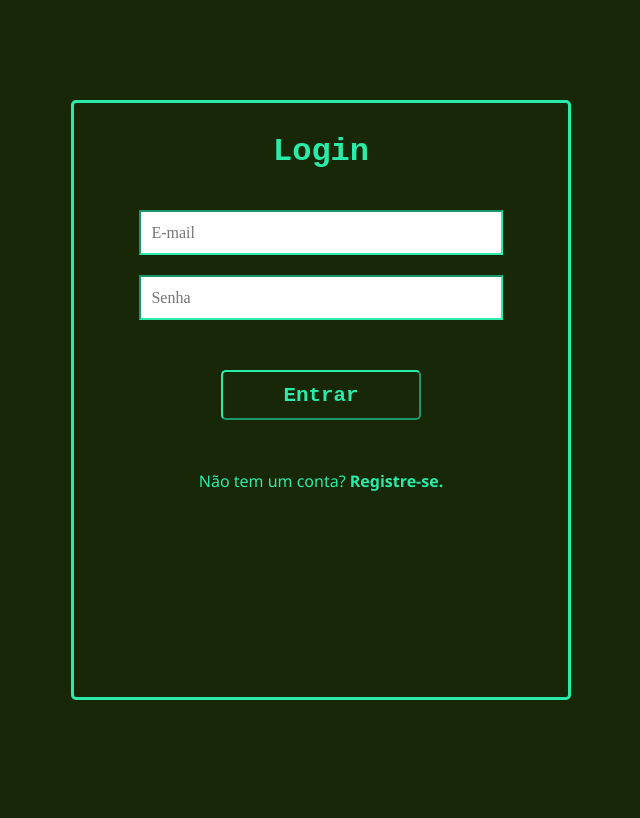
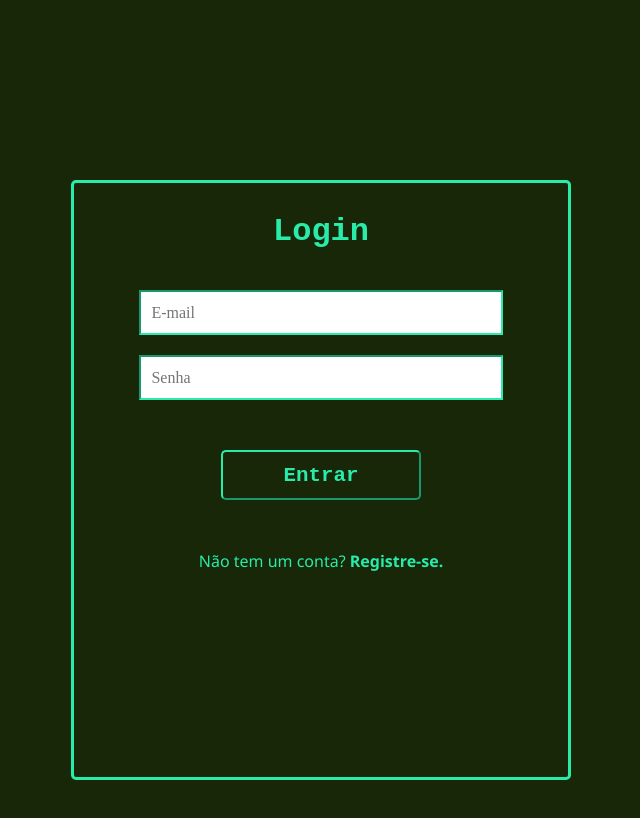
Before and after one commit to shunny2/scrim-frontend, a React (Create React App) app: page / in a window 1280 px wide. Shown: the top 818 px of the page, without its empty margins (319-959 px from the left). Built offline with nearby package versions, Linux system fonts and the light colour scheme; no server answers.

Commit message:
Fix: Fixing screen width

```diff
--- a/src/pages/SignIn/styles.js
+++ b/src/pages/SignIn/styles.js
@@ -5,6 +5,10 @@ export const Container = styled.div`
     align-items: center;
     justify-content: center;
     flex-direction: column;
+
+    @media (max-height: 1080px) {
+        height: 960px;
+    }
 `;
 
 export const Content = styled.div`
@@ -14,8 +18,6 @@ export const Content = styled.div`
     width: 500px;
     height: 600px;
     border-radius: 5px;
-    margin-top: 100px;
-    margin-bottom: 100px;
 `;
 
 export const Form = styled.form`
```
